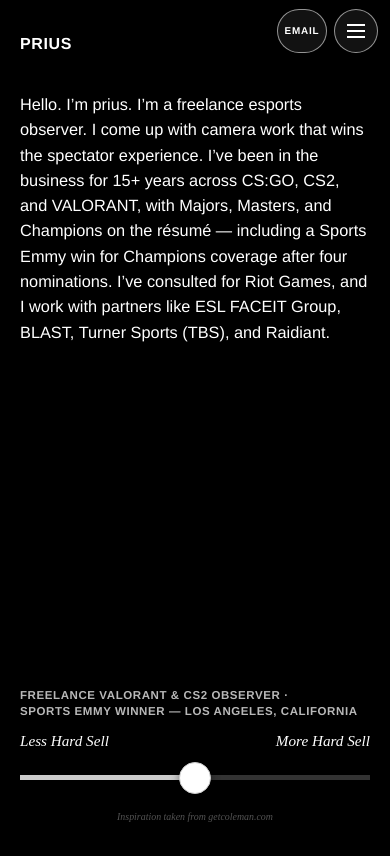
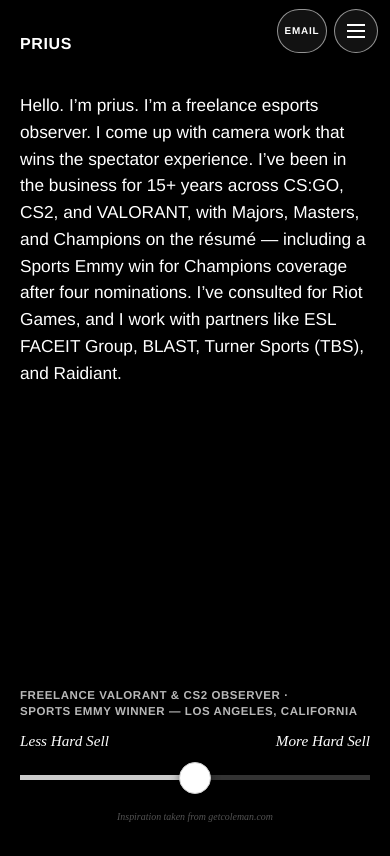
Before and after one commit to prius707/ingame-observer, a React (Vite) app: page / in a window 390 px wide. Built offline with nearby package versions, Linux system fonts and the light colour scheme.

Commit message:
Slightly enlarge home pitch copy on the sell page
Bump #output from the default 1rem to 1.0625rem on desktop, with
matching nudges on mobile and tablet breakpoints so the slider pitch
reads a touch larger without changing layout elsewhere.

Co-authored-by: prius707 <djpriuskuntz@gmail.com>

```diff
--- a/src/App.css
+++ b/src/App.css
@@ -476,6 +476,8 @@ body.invert .menu-toggle.menu-open.is-open {
 #output {
   position: relative;
   width: 100%;
+  font-size: 1.0625rem;
+  line-height: 1.55;
   text-align: justify;
   hyphens: auto;
   overflow-wrap: anywhere;
@@ -1695,7 +1697,7 @@ body.invert .award-emmy--winner,
   #output {
     text-align: left;
     hyphens: manual;
-    font-size: 1.02rem;
+    font-size: 1.08rem;
     line-height: 1.55;
   }
 
@@ -1874,7 +1876,7 @@ body.invert .award-emmy--winner,
   }
 
   #output {
-    font-size: clamp(1.05rem, 2.1vw, 1.25rem);
+    font-size: clamp(1.12rem, 2.25vw, 1.32rem);
     line-height: 1.55;
   }
 }
```
